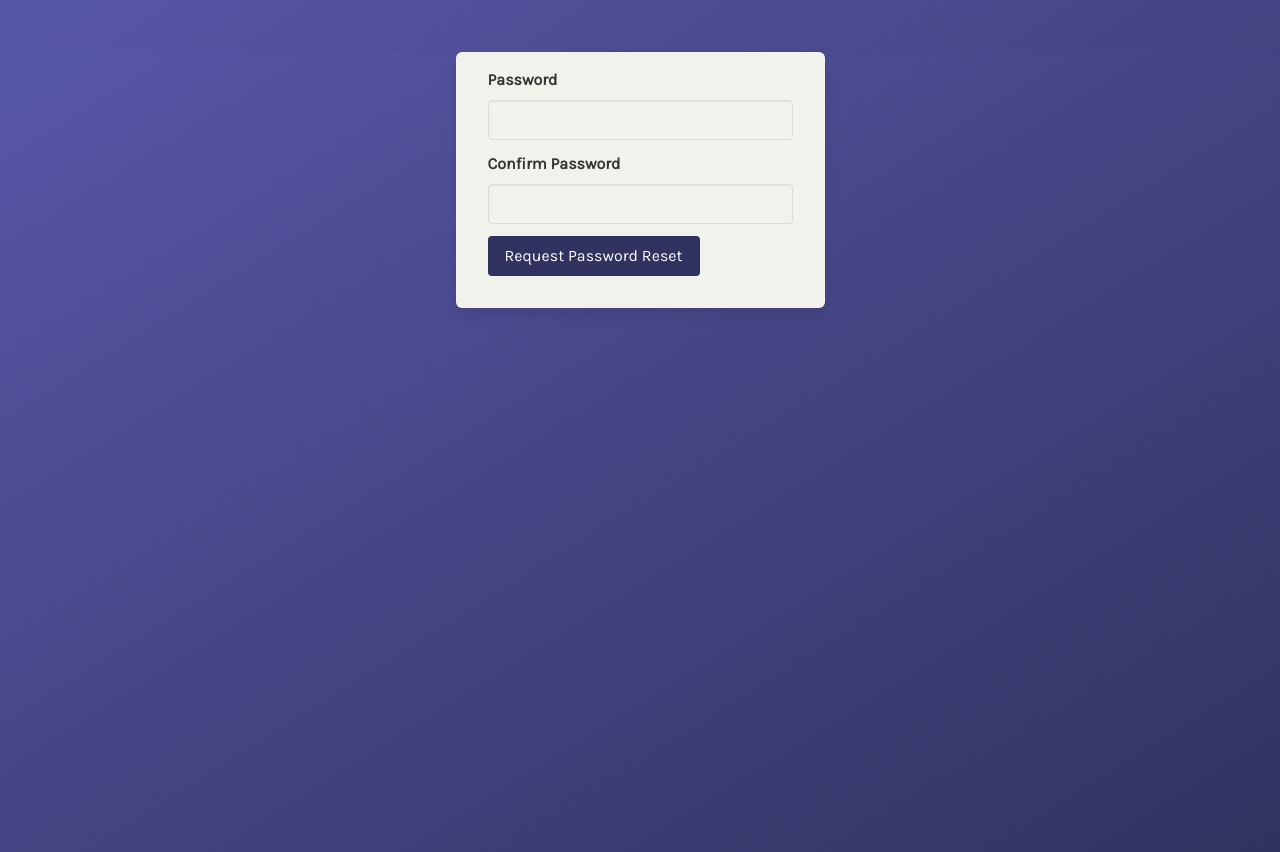
After one commit to emma-campbell/mindfulproject, a Flask app: template app/auth/templates/reset_password.html in a window 1280 px wide. The commit adds this page. Run offline with Flask 2, Linux system fonts and the light colour scheme; the template is opened without the code that fills it: values that come from a table or form of the project are taken from there, others are empty; some libraries are stand-ins or nearby versions.

Commit message:
reset password

```diff
--- a/app/__init__.py
+++ b/app/__init__.py
@@ -36,13 +36,12 @@ def create_app(config_class=Config):
 
     db.init_app(app)
     login.init_app(app)
+    mail.init_app(app)
 
-    if config_class.FLASK_ENV == 'development':
-        with app.app_context():
-            db.drop_all()
-            db.create_all()
-    else:
-        mail.init_app(app)
+    with app.app_context():
+        if config_class.FLASK_ENV == 'development':
+            db.drop_all() # this is just dev
+        db.create_all()
 
     from app.auth import bp as auth_bp
     app.register_blueprint(auth_bp, url_prefix='/auth')
--- a/app/auth/forms.py
+++ b/app/auth/forms.py
@@ -25,3 +25,14 @@ class RegistrationForm(FlaskForm):
         user = User.query.filter_by(email=email.data).first()
         if user is not None:
             raise ValidationError("That email is already in our system. Please use a different one.")
+
+class ResetPasswordRequestForm(FlaskForm):
+
+    email = StringField('Email', validators=[DataRequired(), Email()])
+    submit = SubmitField('Request Password Reset')
+
+class ResetPasswordForm(FlaskForm):
+    password = PasswordField('Password', validators=[DataRequired()])
+    password2 = PasswordField('Confirm Password', validators=[DataRequired(),
+                                                              EqualTo('password')])
+    submit = SubmitField('Request Password Reset')
--- a/app/auth/templates/login.html
+++ b/app/auth/templates/login.html
@@ -49,8 +49,8 @@
                     <!-- Helper Text -->
                     <p class="is-1 is-light-gray">
                         Enter the credentials you used to sign up.
-                        Don't remember them? We can help you out
-                        <a>here</a>.
+                        Don't remember them? We can help you out. <br>
+                        <a href="{{ url_for('auth.reset_password_request') }}">Forgot Password</a>.
                     </p>
                     <br>
 
--- /dev/null
+++ b/app/auth/templates/reset_password.html
@@ -0,0 +1,67 @@
+{% extends 'base.html' %}
+
+{% block content %}
+<section class="hero is-fullheight gradient">
+    <div class="container has-text-centered">
+        <div class="panel is-primary">
+
+            {% if title %}
+            <div class="panel-heading">
+                {{ title }}
+            </div>
+            {% endif %}
+
+            <div class="container has-text-left" id="form">
+                <form action="" method="POST">
+                    {{ form.hidden_tag() }}
+
+                    <!-- Password -->
+                    <div class="field">
+                        <label class="label">
+                            {{ form.password.label }}
+                        </label>
+                        <div class="control">
+                            <input class="input"
+                                   type="password"
+                                   name="password"
+                                   size=32>
+                            {% for error in form.password.errors %}
+                            <span style="color: red;">[{{ error }}]</span>
+                            {% endfor %}
+                        </div>
+                    </div>
+
+                    <!-- Confirm Password -->
+                    <div class="field">
+                        <label class="label">
+                            {{ form.password2.label }}
+                        </label>
+                        <div class="control">
+                            <input class="input"
+                                   type="password"
+                                   name="password2"
+                                   size=32>
+                            {% for error in form.password2.errors %}
+                            <span style="color: red;">[{{ error }}]</span>
+                            {% endfor %}
+                        </div>
+                    </div>
+
+                    <!-- Submit -->
+                    <div class="container has-text-centered">
+                        <div class="field">
+                            <div class="control">
+                                <div class="buttons">
+                                    <p>
+                                        {{ form.submit(class="button is-primary",type="submit") }}
+                                    </p>
+                                </div>
+                            </div>
+                        </div>
+                    </div>
+                </form>
+            </div>
+        </div>
+    </div>
+</section>
+{% endblock %}
```
Also changed, not shown: app/api/users/__init__.py (+6 -9 lines), app/auth/oauth.py (+7 -9 lines), app/auth/routes.py (+34 -11 lines), app/auth/templates/reset_password_request.html (added, +54 -0 lines), app/email.py (+15 -0 lines), app/templates/email/reset_password.html (added, +8 -0 lines), app/templates/email/reset_password.txt (added, +11 -0 lines), config.py (+5 -5 lines), package-lock.json (added).
